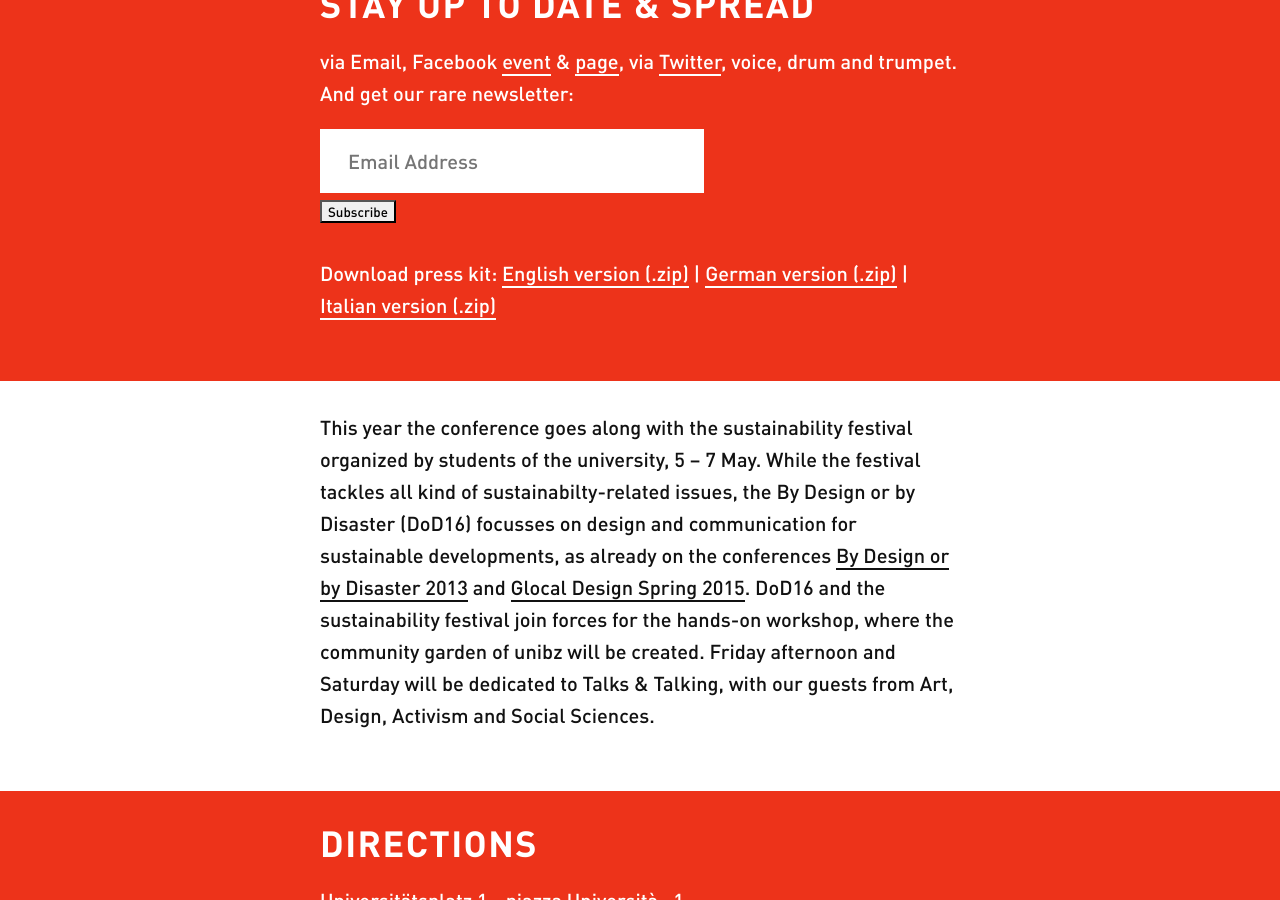
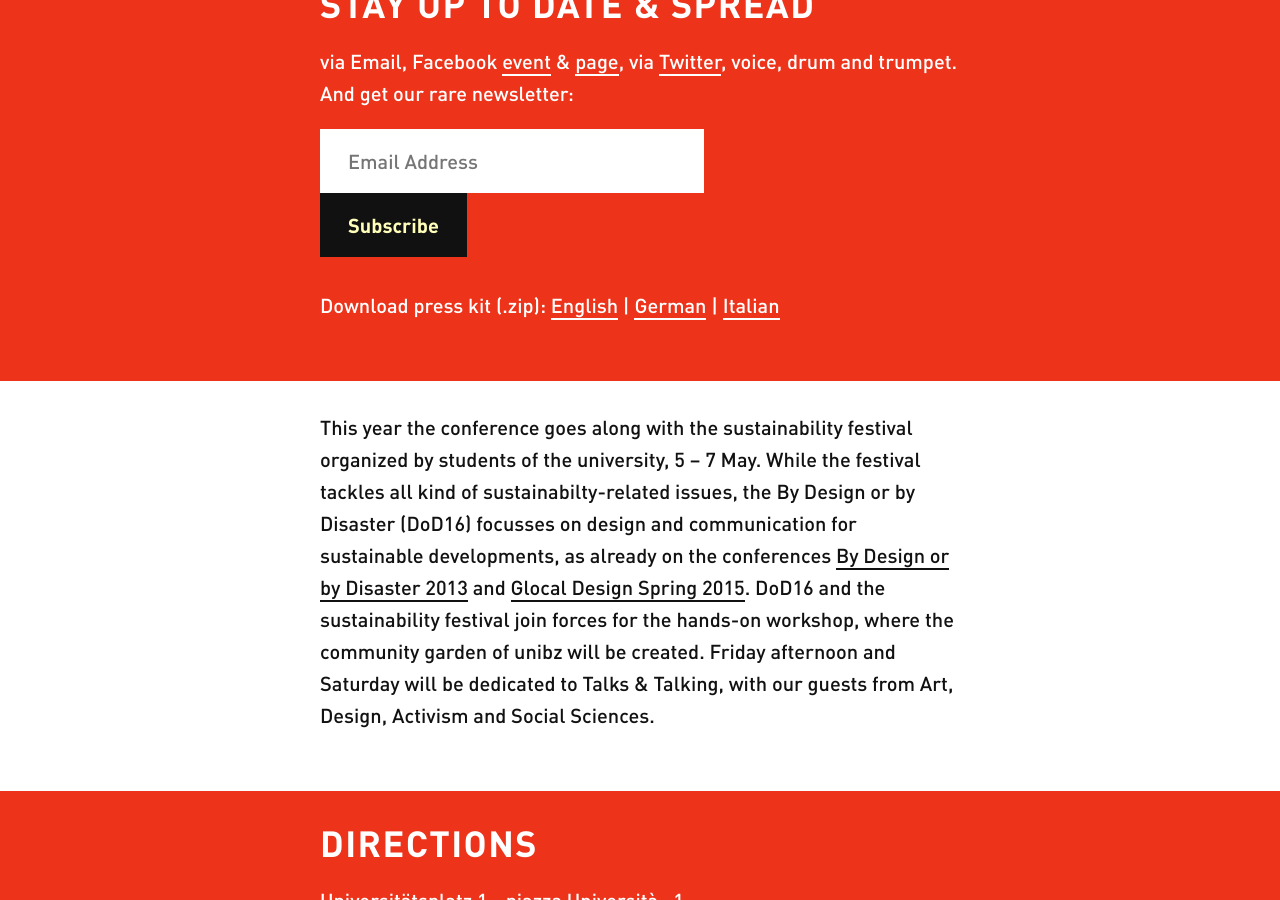
Before and after one commit to aminalhazwani/designdisaster2016.unibz.it, a Jekyll site: the page built from index.html, in a window 1280 px wide and 900 px high, scrolled down 2533 px. Built offline with Jekyll 4.4.1, drawn with Linux system fonts in a browser that asks for light colours.

Commit message:
[edit] add info

```diff
--- a/_includes/footer.html
+++ b/_includes/footer.html
@@ -2,7 +2,7 @@
   <div class="wrap">
     <p>Organized by Kris Krois with Students of the Master in Eco-Social Design together with Alvise Mattozzi and Kuno Prey</p>
     <a class="no-border" href="http://www.unibz.it/en/design-art/">
-      <img class="uni-logo" src="{{ site.baseurl }}/static/uni_white.svg" alt="Logo of the Faculty of Design and Art of the Free University of Bozen-Bolzano">
+      <img class="uni-logo" src="{{ site.url }}/static/uni_white.svg" alt="Logo of the Faculty of Design and Art of the Free University of Bozen-Bolzano">
     </a>
     <hr>
     <p>
--- a/_includes/head.html
+++ b/_includes/head.html
@@ -15,12 +15,12 @@
   <meta property="og:description" content="{% if page.excerpt %}{{ page.excerpt | strip_html | strip_newlines | truncate: 160 }}{% else %}{{ site.description }}{% endif %}" />
   <meta property="og:url" content="{{ site.url }}" />
   <meta property="og:site_name" content="{% if page.title %}{{ page.title | escape }}{% else %}{{ site.title | escape }}{% endif %}" />
-  <meta property="og:image" content="{{ site.url }}static/DoD_monkeys1_icon.png" />
+  <meta property="og:image" content="{{ site.url }}static/DoD_monkeys_1200x1200.png" />
 
   <meta name="twitter:card" content="summary"/>
   <meta name="twitter:title" content="Design or Disaster 2016 > 2-7 May / Bozen-Bolzano, Italia"/>
-  <meta name="twitter:description" content="transdisciplina`ry convention on transformation design for local developments in global contexts at the Free University of Bozen-Bolzano"/>
-  <meta name="twitter:image:src" content="{{ site.url }}static/DoD_monkeys1_icon.png"/>
+  <meta name="twitter:description" content="Conference on Design and Communication for Eco-Social Transitions at the Free University of Bozen-Bolzano"/>
+  <meta name="twitter:image:src" content="{{ site.url }}static/DoD_monkeys_1200x1200.png"/>
   <meta name="twitter:site" content="@designdisasterr"/>
   <meta name="twitter:domain" content="{{ site.url }}"/>
   <meta name="twitter:creator" content="@designdisasterr"/>
--- a/_includes/header.html
+++ b/_includes/header.html
@@ -4,6 +4,7 @@
   </a>
   <a class="dod-logo nav-element">/</a>
   <a class="dod-logo nav-element" href="{{ site.url }}program" title="Check the program of the DoD 2016!"><span class="red">Program 2016</span></a>
+   <a class="dod-logo nav-element">/</a>
   <a class="dod-logo nav-element" href="{{ site.url }}speakers" title="Check the speakers of the DoD 2016!"><span class="red">Speakers</span></a>
   <nav class="dod-nav">
     <a class="nav-element" href="http://pro2.unibz.it/projects/blogs/bydesignorbydisaster/">Blog</a>
--- a/_includes/newsletter.html
+++ b/_includes/newsletter.html
@@ -15,13 +15,13 @@
           <div class="response" id="mce-success-response" style="display:none"></div>
         </div>
         <div class="clear">
-          <input type="submit" value="Subscribe" name="subscribe" id="mc-embedded-subscribe" class="btn">
+          <input type="submit" class="button" value="Subscribe" name="subscribe" id="mc-embedded-subscribe">
         </div>
       </form>
     </div>
     <br/>
     <p>
-      Download press kit: <a href="http://designdisaster2016.unibz.it/DoD_Press_en.zip">English version (.zip)</a> | <a href="http://designdisaster2016.unibz.it/Dod_Press_de.zip">German version (.zip)</a> | <a href="http://designdisaster2016.unibz.it/DoD_Press_it.zip">Italian version (.zip)</a>
+      Download press kit (.zip): <a href="http://designdisaster2016.unibz.it/download/DoD_Press_en.zip">English</a> | <a href="http://designdisaster2016.unibz.it/download/Dod_Press_de.zip">German</a> | <a href="http://designdisaster2016.unibz.it/download/DoD_Press_it.zip">Italian</a>
     </p>
   </div>
 </section>
```
